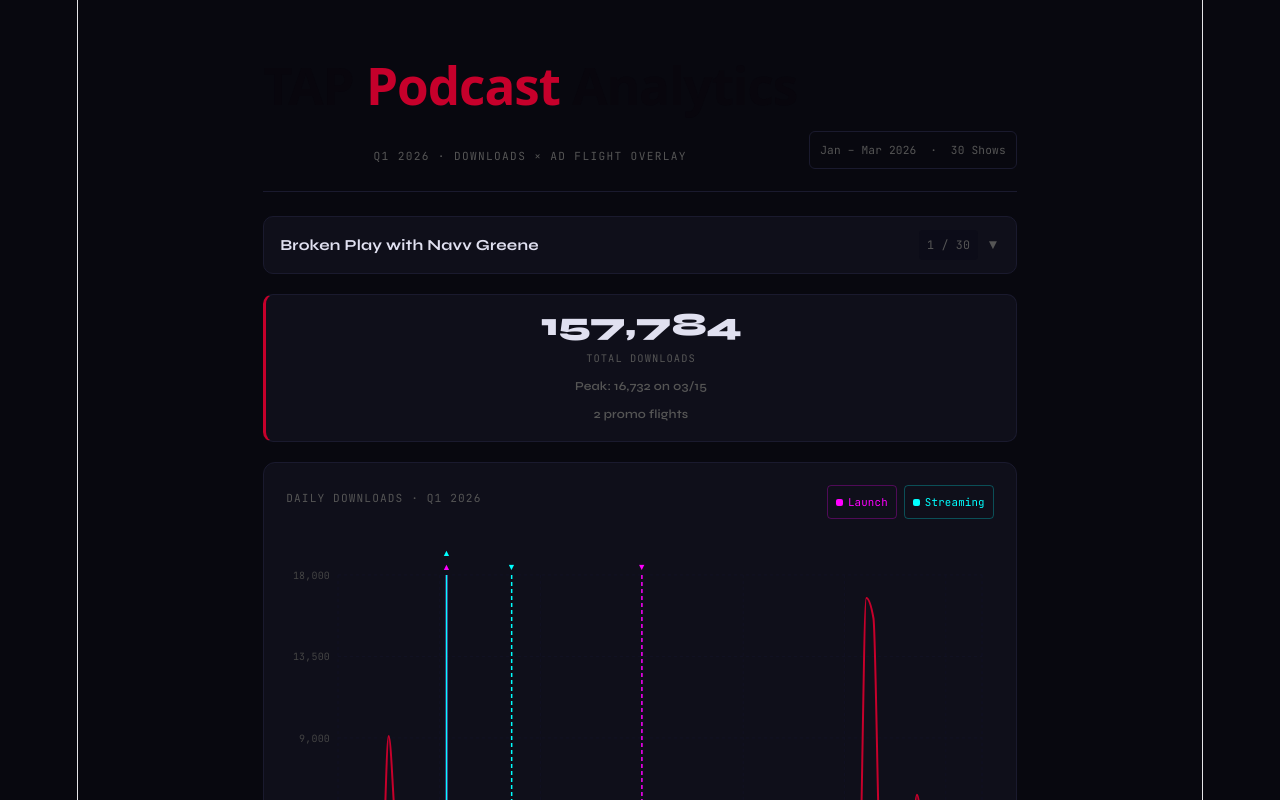
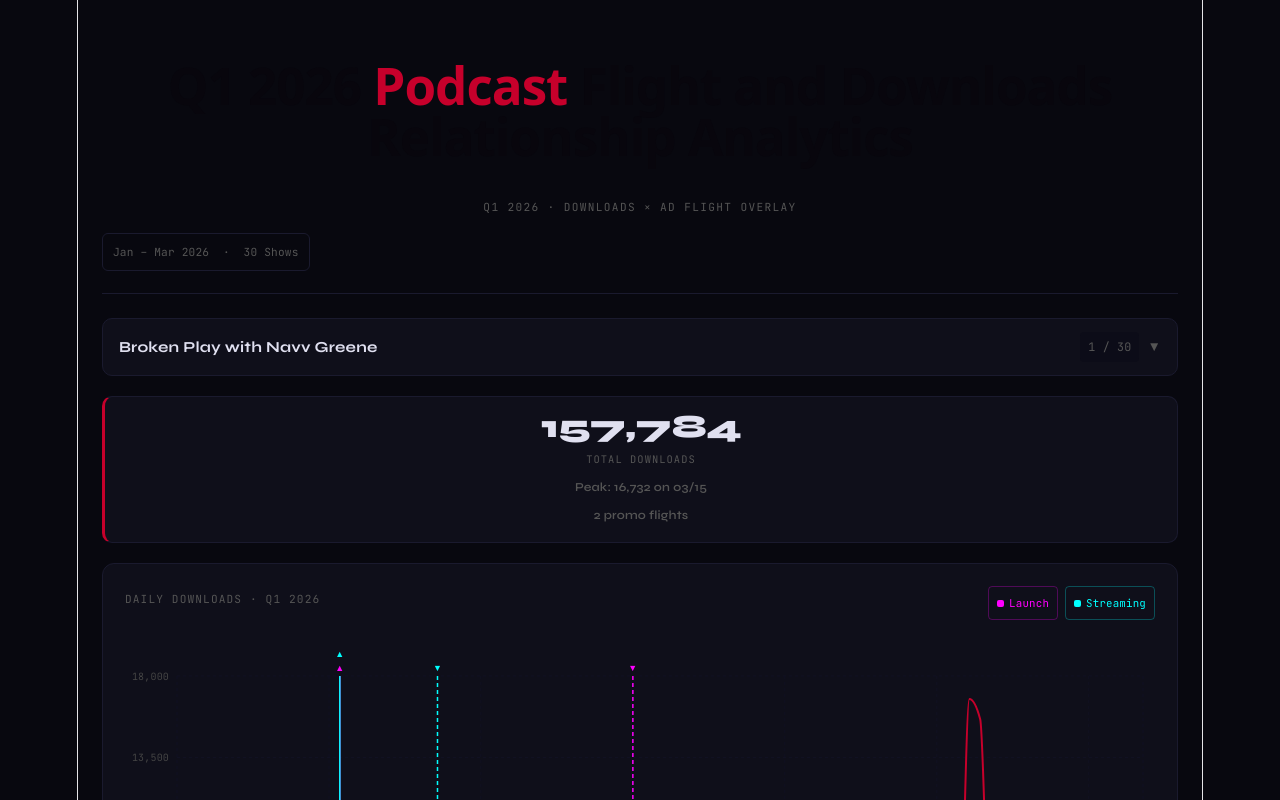
Before and after one commit to thegr8estangell/Q1_data, a React (Vite) app: page / in a window 1280 px wide. Shown: the top 800 px of the page. Built offline with nearby package versions, Linux system fonts and the light colour scheme.

Commit message:
podcast dashboard

```diff
--- a/src/App.jsx
+++ b/src/App.jsx
@@ -145,7 +145,7 @@ export default function App() {
         {/* Header */}
         <div className="hdr">
           <div>
-            <h1>TAP <span>Podcast</span> Analytics</h1>
+            <h1>Q1 2026 <span>Podcast</span> Flight and Downloads Relationship Analytics</h1>
             <div className="sub">Q1 2026 · Downloads × Ad Flight Overlay</div>
           </div>
           <div className="badge">Jan – Mar 2026 &nbsp;·&nbsp; {PODCASTS.length} Shows</div>
```
